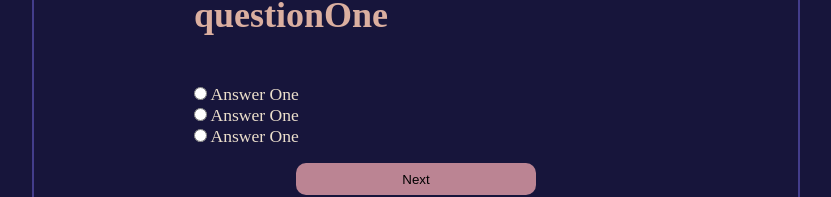
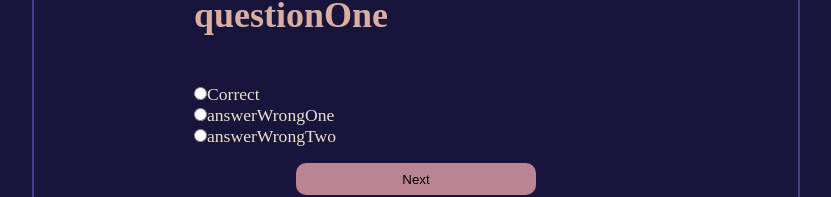
Before and after one commit to pittyh6/qQuiz, a React (Vite) app: page / in a window 1280 px wide. Shown: the part 277-474 px from the top of the page, without its empty margins (224-1055 px from the left). Built offline with nearby package versions, Linux system fonts and the light colour scheme.

Commit message:
add data from file

```diff
--- a/src/assets/components/Question.jsx
+++ b/src/assets/components/Question.jsx
@@ -10,13 +10,16 @@ export default function Question() {
 
       <section className="section-answers">
         <p>
-          <input type="radio" name="answer" id="answer-one" /> Answer One
+          <input type="radio" name="answer" id="answer-one" />
+          {questions[0].answerCorrect}
         </p>
         <p>
-          <input type="radio" name="answer" id="answer-two" /> Answer One
+          <input type="radio" name="answer" id="answer-two" />
+          {questions[0].answerWrongOne}
         </p>
         <p>
-          <input type="radio" name="answer" id="answer-three" /> Answer One
+          <input type="radio" name="answer" id="answer-three" />
+          {questions[0].answerWrongTwo}
         </p>
       </section>
     </div>
--- a/src/utils/dataQuestion.js
+++ b/src/utils/dataQuestion.js
@@ -5,7 +5,7 @@ const questions = [
         question: 'questionOne',
         answerCorrect: 'Correct',
         answerWrongOne: 'answerWrongOne',
-        answerCWrongTwo: 'answerWrongTwo',
+        answerWrongTwo: 'answerWrongTwo',
     },
     {
         id: 2,
```
